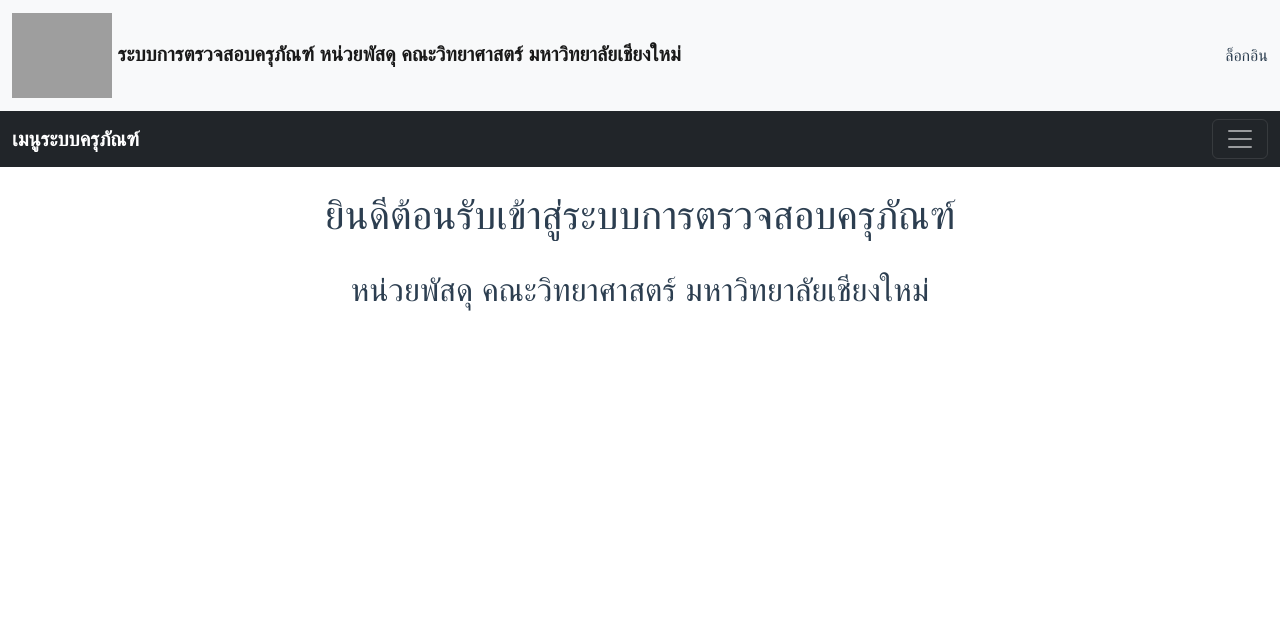
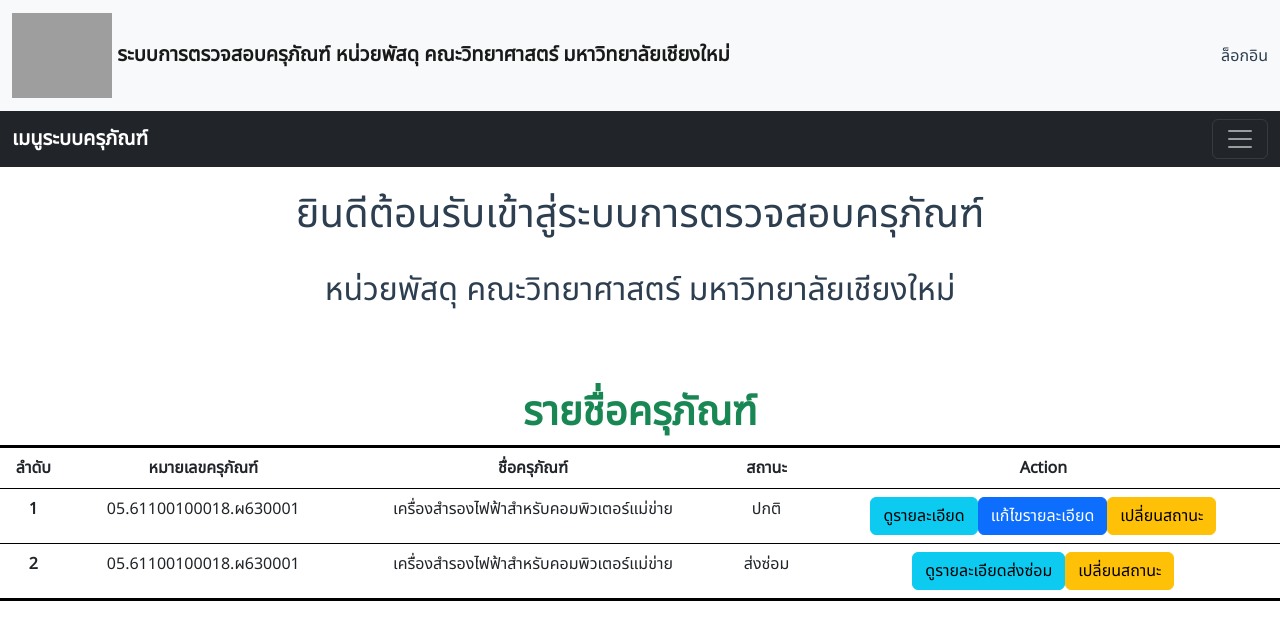
Before and after one commit to Boonsrp029/SeniorProject_Acer, a Vue app: page / in a window 1280 px wide. Shown: the top 640 px of the page. Built offline with nearby package versions, Linux system fonts and the light colour scheme; grey boxes are pictures that could not be loaded.

Commit message:
Update 20 Oct

```diff
--- a/public/index.html
+++ b/public/index.html
@@ -14,7 +14,12 @@
   <script src="https://cdn.jsdelivr.net/npm/bootstrap@5.2.1/dist/js/bootstrap.bundle.min.js"
     integrity="sha384-u1OknCvxWvY5kfmNBILK2hRnQC3Pr17a+RTT6rIHI7NnikvbZlHgTPOOmMi466C8"
     crossorigin="anonymous"></script>
-    <script src="https://cdn.userfront.com/core.js"></script>
+  <script src="https://cdn.userfront.com/core.js"></script>
+  <link rel="preconnect" href="https://fonts.googleapis.com">
+  <link rel="preconnect" href="https://fonts.gstatic.com" crossorigin>
+  <link
+    href="https://fonts.googleapis.com/css2?family=Noto+Sans+Thai:wght@300;400&family=Prompt:wght@300&family=Sarabun:wght@500&display=swap"
+    rel="stylesheet">
 </head>
 
 <body>
--- a/src/App.vue
+++ b/src/App.vue
@@ -30,10 +30,10 @@
               <router-link class="nav-link" to="/changestatus">เปลี่ยนสถานะครุภัณฑ์</router-link>
             </li>
             <li class="nav-item">
-              <a class="nav-link" href="#">รายชื่อครุภัณฑ์ที่กำลังส่งซ่อม</a>
+              <a class="nav-link" href="/">รายชื่อครุภัณฑ์ที่กำลังส่งซ่อม</a>
             </li>
             <li class="nav-item">
-              <a class="nav-link" href="#">รายชื่อครุภัณฑ์ที่แทงจำหน่าย</a>
+              <a class="nav-link" href="/">รายชื่อครุภัณฑ์ที่แทงจำหน่าย</a>
             </li>
           </ul>
           <form class="d-flex" role="search">
@@ -66,7 +66,9 @@
 
 <style lang="scss">
 #app {
-  font-family: Avenir, Helvetica, Arial, sans-serif;
+  font-family: 'Prompt', sans-serif;
+  font-family: 'Sarabun', sans-serif;
+  font-family: 'Noto Sans Thai', sans-serif;
   -webkit-font-smoothing: antialiased;
   -moz-osx-font-smoothing: grayscale;
   text-align: center;
--- a/src/components/EquipmentList.vue
+++ b/src/components/EquipmentList.vue
@@ -1,14 +1,30 @@
 <template>
   <h1 class="mt-5 fw-bolder text-success">รายชื่อครุภัณฑ์</h1>
-  <table id="tableComponent" class="table table-bordered table-striped">
+  <table class="table table-hover table-responsive">
     <thead>
       <tr>
-        <th v-for="field in fields" :key="field">{{ field }}</th>
+        <th scope="col">ลำดับ</th>
+        <th scope="col">หมายเลขครุภัณฑ์</th>
+        <th scope="col">ชื่อครุภัณฑ์</th>
+        <th scope="col">สถานะ</th>
+        <th scope="col">Action</th>
       </tr>
     </thead>
     <tbody>
-      <tr v-for="item in equipmentData" :key="item">
-        <td v-for="field in fields" :key="field">{{ item[field] }}</td>
+      <tr v-for="(item, index) in list" :key="index">
+        <th>{{item.id}}</th>
+        <td>{{item.number}}</td>
+        <td>{{item.name}}</td>
+        <td>{{item.status}}</td>
+        <td v-if="item.status === 'ส่งซ่อม'">
+          <button type="button" class="btn btn-info">ดูรายละเอียดส่งซ่อม</button>
+          <button type="button" class="btn btn-warning">เปลี่ยนสถานะ</button>
+        </td>
+        <td v-else>
+          <button type="button" class="btn btn-info">ดูรายละเอียด</button>
+          <button type="button" class="btn btn-primary">แก้ไขรายละเอียด</button>
+          <button type="button" class="btn btn-warning">เปลี่ยนสถานะ</button>
+        </td>
       </tr>
     </tbody>
   </table>
@@ -17,14 +33,24 @@
 <script>
 export default {
   name: "EquipmentList",
-  props: {
-    equipmentData: {
-      type: Array,
-    },
-    fields: {
-      type: Array,
+  data() {
+    return {
+      list: [
+        {
+          id: 1,
+          number: '05.61100100018.ผ630001',
+          name: 'เครื่องสำรองไฟฟ้าสำหรับคอมพิวเตอร์แม่ข่าย',
+          status: 'ปกติ'
+        },
+        {
+          id: 2,
+          number: '05.61100100018.ผ630001',
+          name: 'เครื่องสำรองไฟฟ้าสำหรับคอมพิวเตอร์แม่ข่าย',
+          status: 'ส่งซ่อม'
+        },
+      ]
     }
-  },
+  }
 }
 </script>
 
--- a/src/components/LoginForm.vue
+++ b/src/components/LoginForm.vue
@@ -1,38 +1,27 @@
 <template>
-  <div class="login">
+  <div>
+    <form>
       <h1>ยินดีต้อนรับเข้าสู่ระบบ</h1>
-    <br />
+      <br>
       <p>กรุณา Login เพื่อเข้าใช้งานระบบ</p>
-    <br />
-    <br />
-    <div class="row">
-      <div class="col-md-3"></div>
-      <div class="dol-md-6">
-        <form>
-          <div class="mb-3">
-            <label for="exampleInputUsername" class="form-label"
-              >Username</label
-            >
-            <input type="text" class="form-control" id="exampleInputUsername" />
+
+      <div class="input-group mb-2">
+        <span class="input-group-text" id="basic-addon1">ชื่อผู้ใช้</span>
+        <input type="text" class="form-control" placeholder="Username" aria-label="Username"
+          aria-describedby="basic-addon1">
       </div>
-          <div class="mb-3">
-            <label for="exampleInputPassword" class="form-label"
-              >Password</label
-            >
-            <input
-              type="password"
-              class="form-control"
-              id="exampleInputPassword"
-            />
+
+      <div class="input-group mb-2">
+        <span class="input-group-text" id="basic-addon1">รหัสผ่าน</span>
+        <input type="password" class="form-control" placeholder="Password" aria-label="Password"
+          aria-describedby="basic-addon1">
       </div>
       <button type="submit" class="btn btn-primary">เข้าสู่ระบบ</button>
+      <a type="button" class="btn btn-danger" href="/">กลับไปยังหน้าหลัก</a>
     </form>
   </div>
-      <div class="dropdown-divider"></div>
   <a class="dropdown-item" href="/registeradmin">สมัครเป็นผู้ดูแลระบบ</a>
-        <a class="dropdown-item" href="/forgot">ลืมรหัสผ่าน</a>
-    </div>
-  </div>
+  <a class="dropdown-item" href="/forgot">ลืมรหัสผ่าน?</a>
 </template>
 
 <script>
@@ -41,5 +30,11 @@
 };
 </script>
 
-<style scoped>
+<style scoped lang="scss">
+#login {
+  text-align: center;
+}
+button {
+
+}
 </style>
--- a/src/router/index.js
+++ b/src/router/index.js
@@ -6,6 +6,7 @@
 import MainPage from '@/views/MainPage.vue'
 import RegisterPage from '@/views/RegisterPage.vue'
 import RepairPage from '@/views/RepairPage.vue'
+import SignUp from '@/views/SignupPage.vue'
 import { createRouter, createWebHistory  } from 'vue-router'
 
 const routes = [
@@ -22,7 +23,7 @@
   {
     path: '/registeradmin',
     name: 'registeradmin',
-    component: RegisterPage
+    component: SignUp
   },
   {
     path: '/forgot',
--- a/src/views/LoginPage.vue
+++ b/src/views/LoginPage.vue
@@ -1,5 +1,5 @@
 <template>
-  <div class="col-md-3" id="login">
+  <div id="login">
     <LoginForm/>
   </div>
 </template>
--- a/src/views/MainPage.vue
+++ b/src/views/MainPage.vue
@@ -3,11 +3,16 @@
     <h1>ยินดีต้อนรับเข้าสู่ระบบการตรวจสอบครุภัณฑ์</h1>
     <br>
     <h2>หน่วยพัสดุ คณะวิทยาศาสตร์ มหาวิทยาลัยเชียงใหม่</h2>
+    <br>
+    <EquipmentList/>
 </template>
 
 <script>
+import EquipmentList from '@/components/EquipmentList.vue';
+
 export default {
-    name: "MainPage"
+    name: "MainPage",
+    components: { EquipmentList }
 }
 </script>
 
```
Lines whose indentation alone changed are shown as unchanged.
